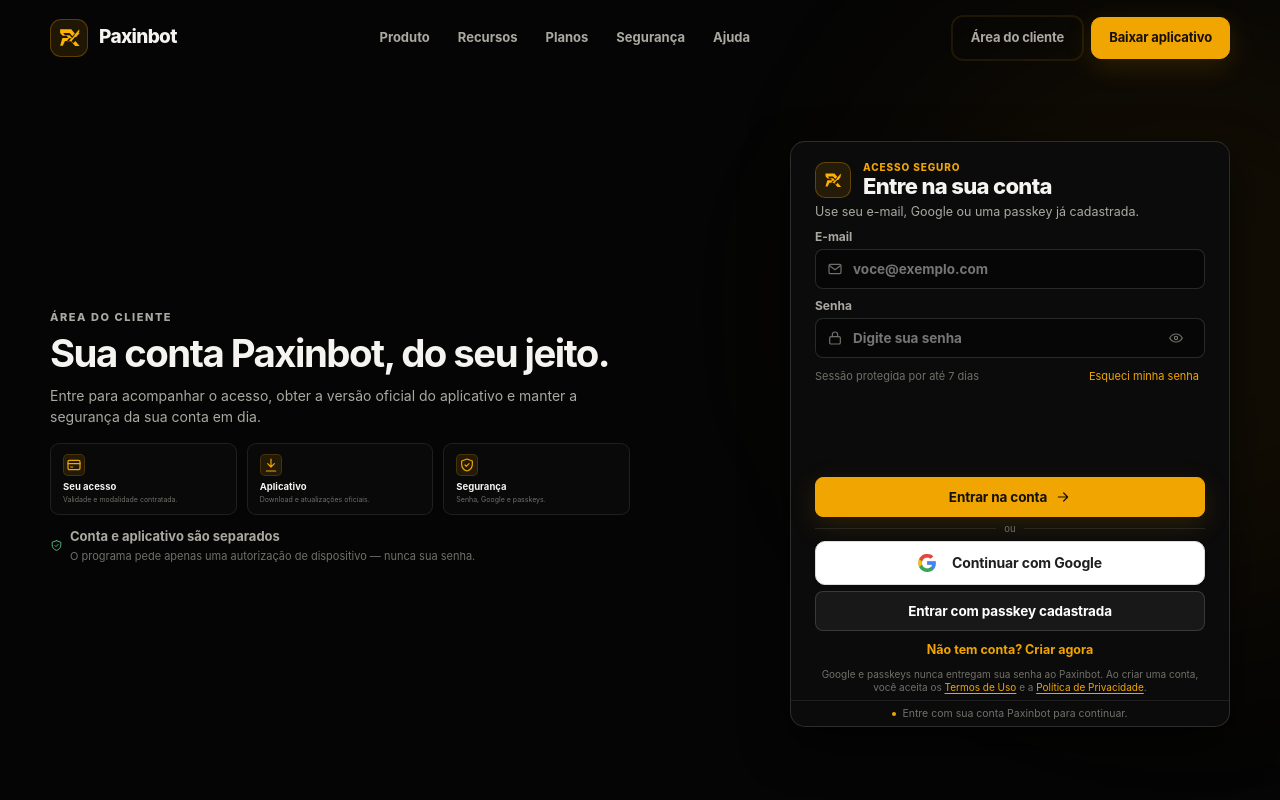
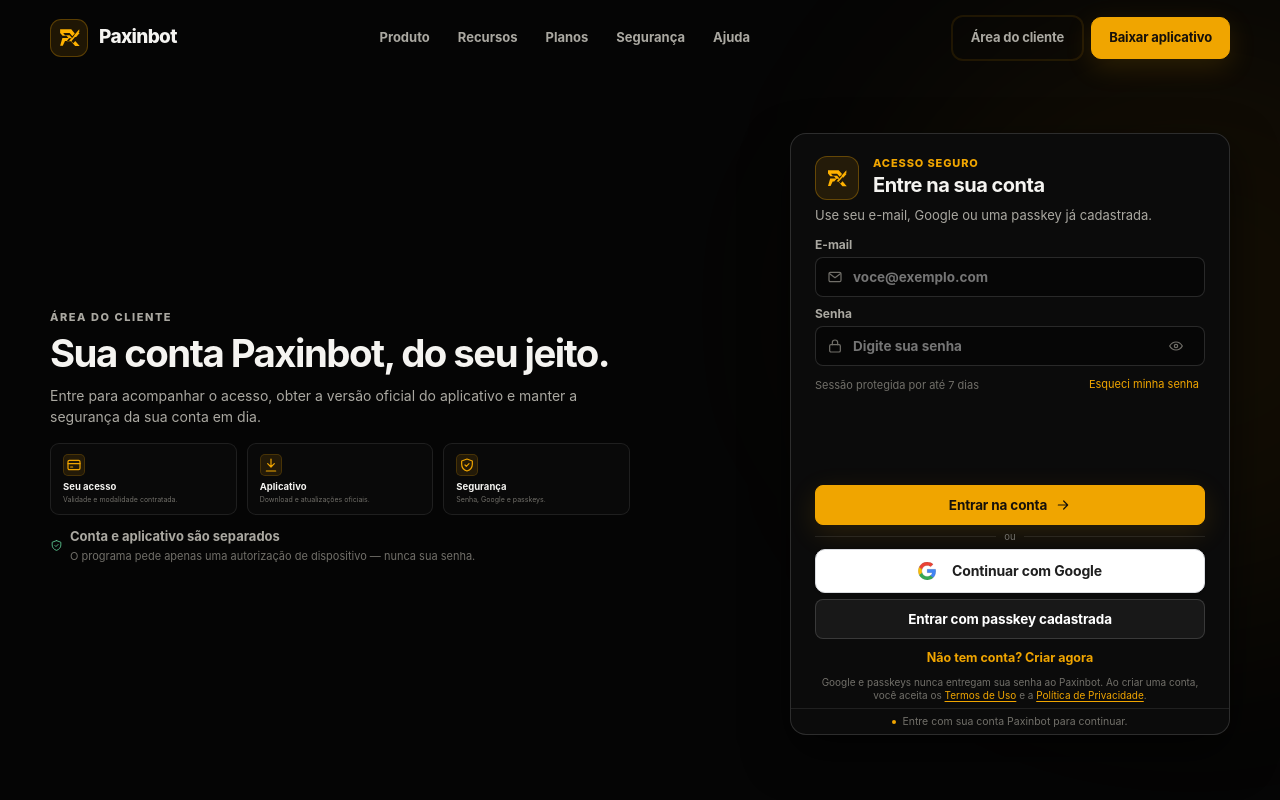
Before and after one commit to Paxinlaetitia/Paxin-CPA, a plain HTML site: page cliente.html in a window 1280 px wide. Shown: the top 800 px of the page. Drawn offline with Linux system fonts and the light colour scheme; no server answers.

Commit message:
fix(site-ui): perfectly align and harmonize header badge, logo and typography

```diff
--- a/client.css
+++ b/client.css
@@ -38,26 +38,26 @@
 .auth-card {
   width: 100% !important;
   max-width: 440px !important;
-  padding: 20px 24px 16px !important;
+  padding: 22px 24px 18px !important;
   border: 1px solid var(--line-strong) !important;
-  border-radius: 15px !important;
+  border-radius: 16px !important;
   background: #0b0b0b !important;
   box-shadow: 0 18px 45px rgba(0,0,0,.6) !important;
 }
-.auth-head { display: flex !important; align-items: center !important; gap: 12px !important; margin-bottom: 4px !important; }
-.auth-head > div:last-child { display: grid; gap: 2px; align-content: center; }
-.auth-logo { width: 36px !important; height: 36px !important; flex: 0 0 auto !important; display: grid !important; place-items: center !important; border: 1px solid rgba(240,165,0,.3) !important; border-radius: 10px !important; background: var(--accent-soft) !important; }
-.auth-logo img { width: 20px !important; height: 20px !important; opacity: 1; filter: invert(69%) sepia(98%) saturate(1593%) hue-rotate(358deg) brightness(99%) contrast(105%); }
-.auth-head span { line-height: 1; font-size: 10px !important; font-weight: 850 !important; letter-spacing: .09em !important; color: var(--accent) !important; }
-.auth-head h2 { margin: 0 !important; font-size: 22px !important; font-weight: 800 !important; letter-spacing: -.03em !important; line-height: 1.15 !important; color: var(--text) !important; text-wrap: balance; }
-.auth-card > .auth-copy { margin: 2px 0 8px !important; font-size: 12.5px !important; line-height: 1.4 !important; color: var(--text-2) !important; text-wrap: pretty; }
+.auth-head { display: flex !important; align-items: center !important; gap: 14px !important; margin-bottom: 6px !important; }
+.auth-head > div:last-child { display: flex !important; flex-direction: column !important; justify-content: center !important; gap: 4px !important; }
+.auth-logo { width: 44px !important; height: 44px !important; flex: 0 0 44px !important; display: grid !important; place-items: center !important; border: 1px solid rgba(240,165,0,.32) !important; border-radius: 12px !important; background: var(--accent-soft) !important; }
+.auth-logo img { width: 24px !important; height: 24px !important; opacity: 1; filter: invert(69%) sepia(98%) saturate(1593%) hue-rotate(358deg) brightness(99%) contrast(105%); }
+.auth-head span { line-height: 1 !important; font-size: 11px !important; font-weight: 800 !important; letter-spacing: .08em !important; text-transform: uppercase !important; color: var(--accent) !important; }
+.auth-head h2 { margin: 0 !important; font-size: 20px !important; font-weight: 750 !important; letter-spacing: -.025em !important; line-height: 1.2 !important; color: var(--text) !important; text-wrap: balance; }
+.auth-card > .auth-copy { margin: 4px 0 12px !important; font-size: 13px !important; line-height: 1.45 !important; color: var(--text-2) !important; text-wrap: pretty; }
 .prototype-notice {
-  margin: 6px -24px -16px !important;
+  margin: 6px -24px -18px !important;
   padding: 5px 10px !important;
   font-size: 10.5px !important;
   color: var(--muted) !important;
   border-top: 1px solid var(--line) !important;
-  border-radius: 0 0 15px 15px !important;
+  border-radius: 0 0 16px 16px !important;
   text-align: center !important;
 }
 .auth-form { display: grid !important; gap: 8px !important; }
--- a/cliente.html
+++ b/cliente.html
@@ -3,7 +3,7 @@
 <head>
   <meta charset="UTF-8" /><meta name="viewport" content="width=device-width, initial-scale=1" />
   <meta name="description" content="Área do Cliente Paxinbot: acesso, segurança e downloads." /><meta name="theme-color" content="#050505" />
-  <title>Área do Cliente — Paxinbot</title><link rel="icon" href="/assets/paxinbot-mark.svg" type="image/svg+xml" /><link rel="stylesheet" href="/styles.css?v=20260818-07" /><link rel="stylesheet" href="/controls.css" /><link rel="stylesheet" href="/client.css?v=20260818-07" />
+  <title>Área do Cliente — Paxinbot</title><link rel="icon" href="/assets/paxinbot-mark.svg" type="image/svg+xml" /><link rel="stylesheet" href="/styles.css?v=20260818-08" /><link rel="stylesheet" href="/controls.css" /><link rel="stylesheet" href="/client.css?v=20260818-08" />
   <script src="https://challenges.cloudflare.com/turnstile/v0/api.js" async defer></script>
 </head>
 <body class="client-auth-pending" data-page="cliente" aria-busy="true">
--- a/styles.css
+++ b/styles.css
@@ -569,31 +569,32 @@
 .auth-card {
   width: 100%;
   max-width: 440px;
-  padding: 20px 24px 16px;
+  padding: 22px 24px 18px;
   border: 1px solid var(--line-strong);
-  border-radius: 15px;
+  border-radius: 16px;
   background: linear-gradient(145deg,rgba(255,255,255,.025),transparent 50%),#0b0b0b;
   box-shadow: 0 18px 45px rgba(0,0,0,.6);
 }
-.auth-head { display: flex; align-items: center; gap: 12px; margin-bottom: 4px; }
+.auth-head { display: flex; align-items: center; gap: 14px; margin-bottom: 6px; }
+.auth-head > div:last-child { display: flex; flex-direction: column; justify-content: center; gap: 4px; }
 .auth-logo {
-  width: 36px;
-  height: 36px;
+  width: 44px;
+  height: 44px;
   display: grid;
   place-items: center;
-  border: 1px solid rgba(240,165,0,.3);
-  border-radius: 10px;
+  border: 1px solid rgba(240,165,0,.32);
+  border-radius: 12px;
   background: var(--accent-soft);
   flex-shrink: 0;
 }
 .auth-logo img {
-  width: 20px;
-  height: 20px;
+  width: 24px;
+  height: 24px;
   filter: invert(69%) sepia(98%) saturate(1593%) hue-rotate(358deg) brightness(99%) contrast(105%);
 }
-.auth-head span { color: var(--accent); font-size: 10px; font-weight: 850; letter-spacing: .09em; }
-.auth-head h2 { margin: 0; font-size: 22px; font-weight: 800; letter-spacing: -.03em; }
-.auth-copy { margin: 2px 0 8px; color: var(--text-2); font-size: 12.5px; line-height: 1.4; }
+.auth-head span { color: var(--accent); font-size: 11px; font-weight: 800; letter-spacing: .08em; text-transform: uppercase; line-height: 1; }
+.auth-head h2 { margin: 0; font-size: 20px; font-weight: 750; letter-spacing: -.025em; line-height: 1.2; }
+.auth-copy { margin: 4px 0 12px; color: var(--text-2); font-size: 13px; line-height: 1.45; }
 .auth-form { display: grid; gap: 8px; }
 .auth-form > label { display: grid; gap: 3px; color: var(--text-2); font-size: 12px; font-weight: 700; }
 .auth-input {
```
Also changed, not shown: ajuda.html (+1 -1 lines), download.html (+1 -1 lines), index.html (+1 -1 lines), seguranca.html (+1 -1 lines).
